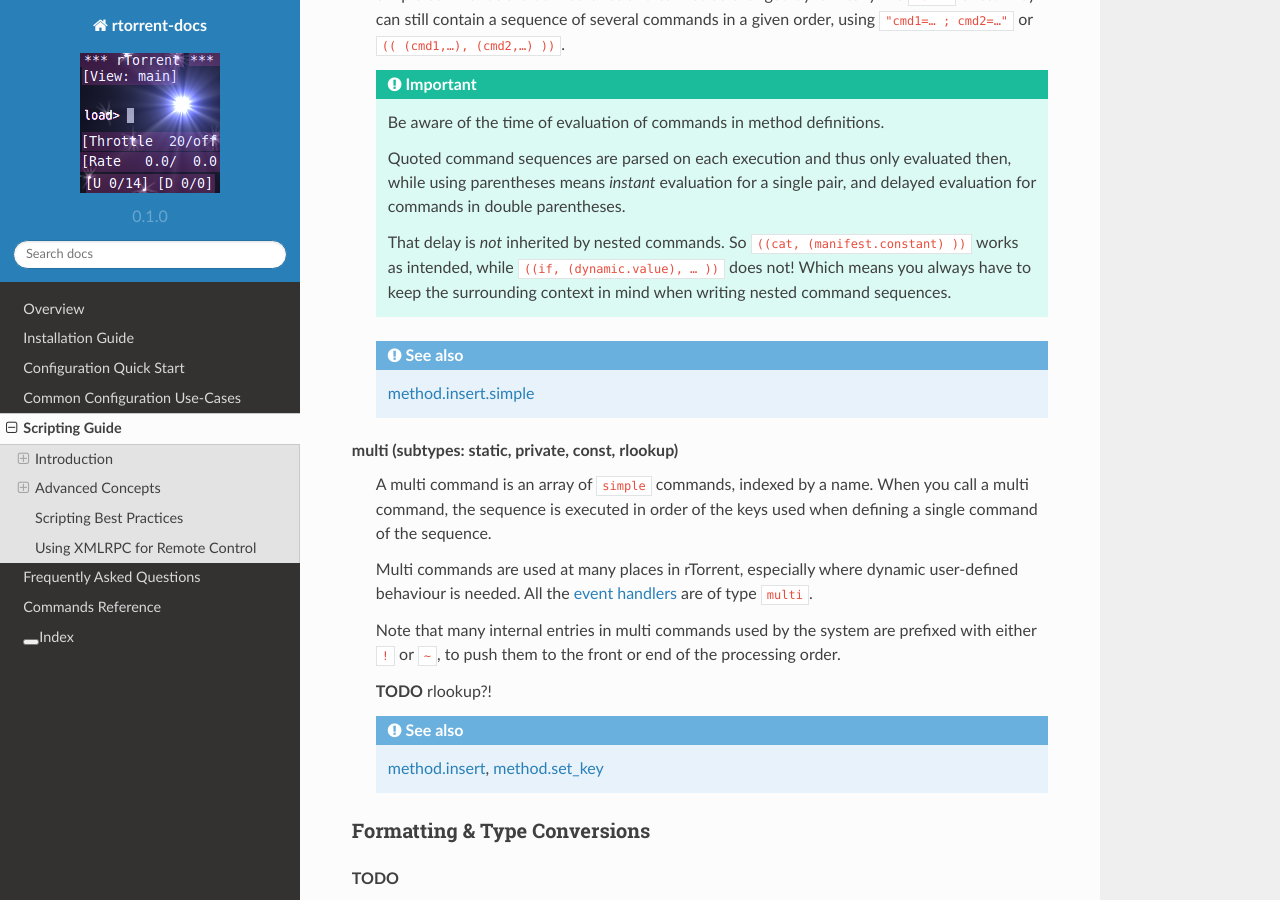
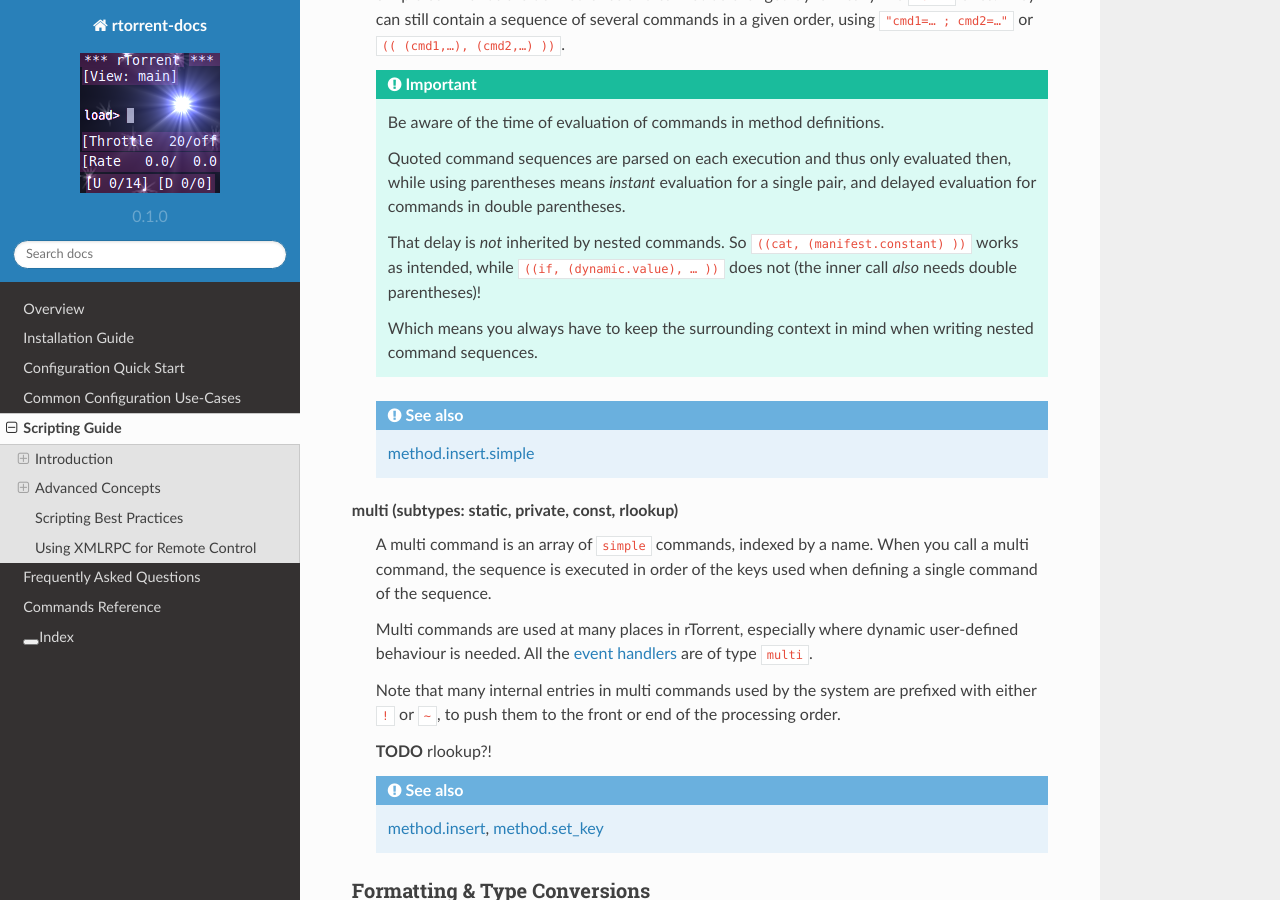
Before and after one commit to rtorrent-community/rtorrent-docs, a Sphinx documentation site: the page built from docs/scripting.rst, in a window 1280 px wide and 900 px high, scrolled down 2927 px. Built offline with Sphinx 7.4.7 and the Read the Docs theme 2.0.0, drawn with Linux system fonts in a browser that asks for light colours.

Commit message:
make clear what the fix for nested calls is

```diff
--- a/docs/scripting.rst
+++ b/docs/scripting.rst
@@ -161,7 +161,8 @@ simple (subtypes: static, private, const)
 
         That delay is *not* inherited by nested commands.
         So ``((cat, (manifest.constant) ))`` works as intended,
-        while ``((if, (dynamic.value), … ))`` does not!
+        while ``((if, (dynamic.value), … ))`` does not (the inner call *also* needs double parentheses)!
+
         Which means you always have to keep the surrounding context in mind
         when writing nested command sequences.
 
```
